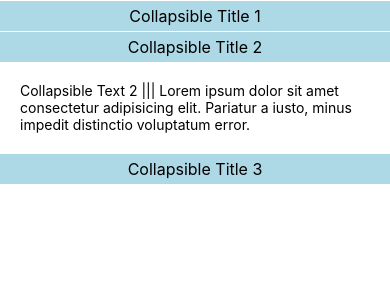
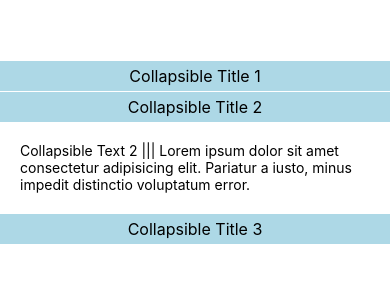
Before and after one commit to ohmycody/testNativeProject, a React Native app: screen / in a window 390 px wide. Shown: the top 300 px of the page. Built offline with nearby package versions, Linux system fonts and the light colour scheme.

Commit message:
Fix for IPhone X was added

```diff
--- a/App.tsx
+++ b/App.tsx
@@ -1,10 +1,11 @@
 import React from 'react';
-import {View, Text} from 'react-native';
+import {View, Text, StyleSheet} from 'react-native';
 import CollapsibleList from './components/Collapsible/CollapsibleList';
 import CollapsibleItem from './components/Collapsible/CollapsibleItem';
 
 const App = () => {
   return (
+    <View style={styles.layout}>
       <CollapsibleList>
         <CollapsibleItem title="Collapsible Title 1">
           <View>
@@ -12,7 +13,8 @@ const App = () => {
               Collapsible Text 1 ||| Lorem ipsum dolor sit amet consectetur
               adipisicing elit. Pariatur a iusto, minus impedit distinctio
               voluptatum error velit reprehenderit odit delectus dolorem enim
-            temporibus sapiente ad, aperiam repudiandae recusandae animi ipsam!
+              temporibus sapiente ad, aperiam repudiandae recusandae animi
+              ipsam!
             </Text>
           </View>
         </CollapsibleItem>
@@ -31,16 +33,23 @@ const App = () => {
               Collapsible Text 3 ||| Lorem ipsum dolor sit amet consectetur
               adipisicing elit. Pariatur a iusto, minus impedit distinctio
               voluptatum error velit reprehenderit odit delectus dolorem enim
-            temporibus sapiente ad, aperiam repudiandae recusandae animi ipsam!
-            Lorem ipsum dolor sit amet consectetur adipisicing elit. Pariatur a
-            iusto, minus impedit distinctio voluptatum error velit reprehenderit
-            odit delectus dolorem enim temporibus sapiente ad, aperiam
-            repudiandae recusandae animi ipsam!
+              temporibus sapiente ad, aperiam repudiandae recusandae animi
+              ipsam! Lorem ipsum dolor sit amet consectetur adipisicing elit.
+              Pariatur a iusto, minus impedit distinctio voluptatum error velit
+              reprehenderit odit delectus dolorem enim temporibus sapiente ad,
+              aperiam repudiandae recusandae animi ipsam!
             </Text>
           </View>
         </CollapsibleItem>
       </CollapsibleList>
+    </View>
   );
 };
 
+const styles = StyleSheet.create({
+  layout: {
+    marginTop: 60,
+  },
+});
+
 export default App;
```
Lines whose indentation alone changed are shown as unchanged.
